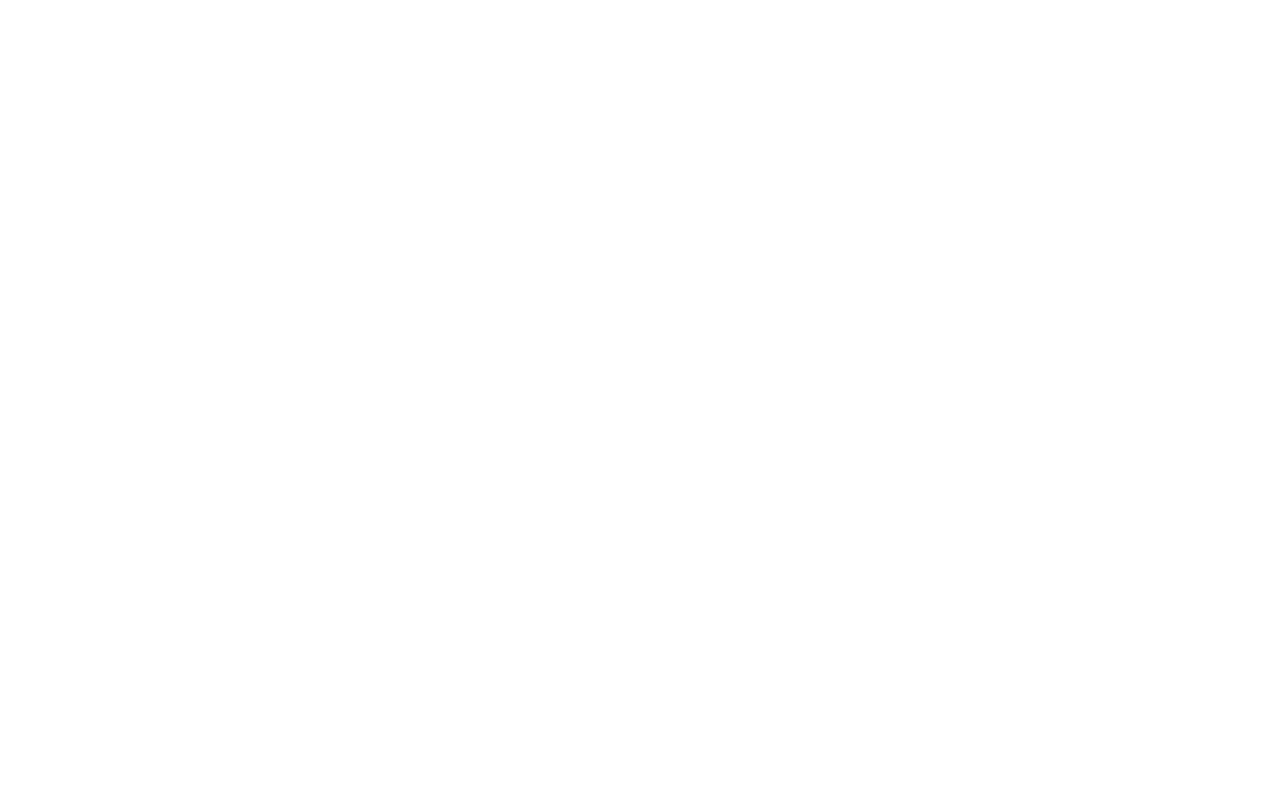
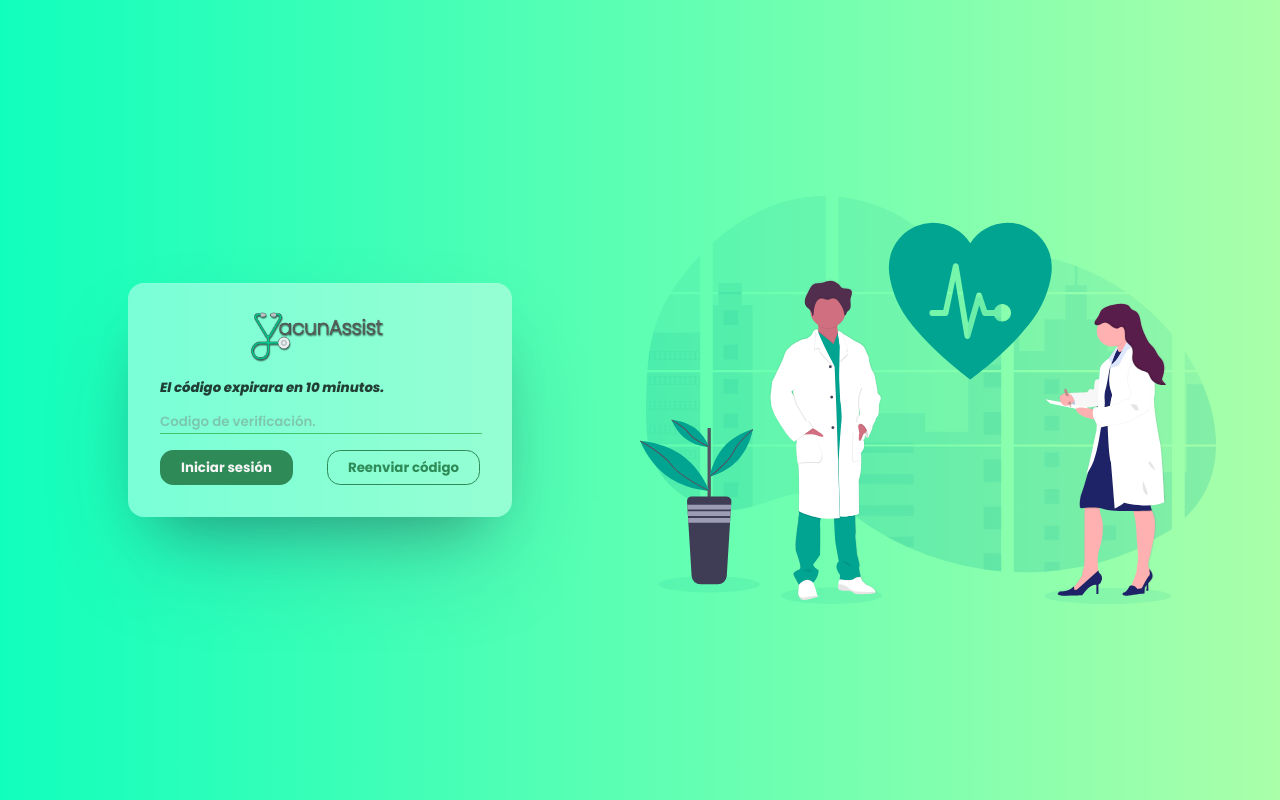
Before and after one commit to franciscogallom/vacunAssist, a React (Create React App) app in the folder client/: page /verification in a window 1280 px wide. Built offline with nearby package versions, Linux system fonts and the light colour scheme.

Commit message:
Add VerificationCode component

```diff
--- a/client/src/App.js
+++ b/client/src/App.js
@@ -3,6 +3,7 @@
 import Comorbidities from "./components/Onboarding/Comorbidities"
 import Login from "./components/Onboarding/Login"
 import Signup from "./components/Onboarding/Signup"
+import VerificationCode from "./components/Onboarding/VerificationCode"
 import Home from "./components/Home/Home"
 
 function App() {
@@ -14,6 +15,7 @@
           <Route exact path="/" component={Signup} />
           <Route exact path="/login" component={Login} />
           <Route exact path="/comorbidities" component={Comorbidities} />
+          <Route exact path="/verification" component={VerificationCode} />
         </Switch>
       </BrowserRouter>
     </ContextProvider>
--- /dev/null
+++ b/client/src/components/Onboarding/VerificationCode.js
@@ -0,0 +1,66 @@
+import "./onboarding.css"
+import { useState, useEffect } from "react"
+import { useHistory } from "react-router-dom"
+import homeBannerSVG from "../../assets/images/home-banner.svg"
+import logo from "../../assets/images/logo.png"
+import Button from "../Button/Button"
+
+function VerificationCode() {
+  const [code, setCode] = useState("")
+  const [error, setError] = useState("")
+  const history = useHistory()
+
+  useEffect(() => {
+    removeItem()
+  }, [])
+
+  const handleSubmit = () => {
+    if (code === localStorage.getItem("verificationCode")) {
+      history.push("/home")
+    } else {
+      setError("El código no es correcto o expiró.")
+    }
+  }
+
+  const sendAgain = () => {
+    localStorage.setItem("verificationCode", Math.floor(Math.random() * (999999 - 100000)) + 100000)
+    removeItem()
+  }
+
+  const removeItem = () =>
+    setTimeout(() => {
+      localStorage.removeItem("verificationCode")
+    }, 60000 * 10)
+
+  return (
+    <div className="onboarding-container">
+      <div className="form-container">
+        <form className="form">
+          <img className="logo" src={logo} alt="Logo de VacunAssist" />
+
+          <h5 style={{ border: "none", opacity: ".75" }}>El código expirara en 10 minutos.</h5>
+
+          <input
+            onChange={(e) => setCode(e.target.value)}
+            placeholder="Codigo de verificación."
+            type="number"
+          />
+
+          {error && (
+            <ul className="form-errors">
+              <li>{error}</li>
+            </ul>
+          )}
+
+          <div className="buttons-container">
+            <Button handleClick={() => handleSubmit()} text="Iniciar sesión" />
+            <Button handleClick={() => sendAgain()} text="Reenviar código" secondary />
+          </div>
+        </form>
+      </div>
+      <img className="home-banner" src={homeBannerSVG} alt="Ilustración de médicos" />
+    </div>
+  )
+}
+
+export default VerificationCode
```
